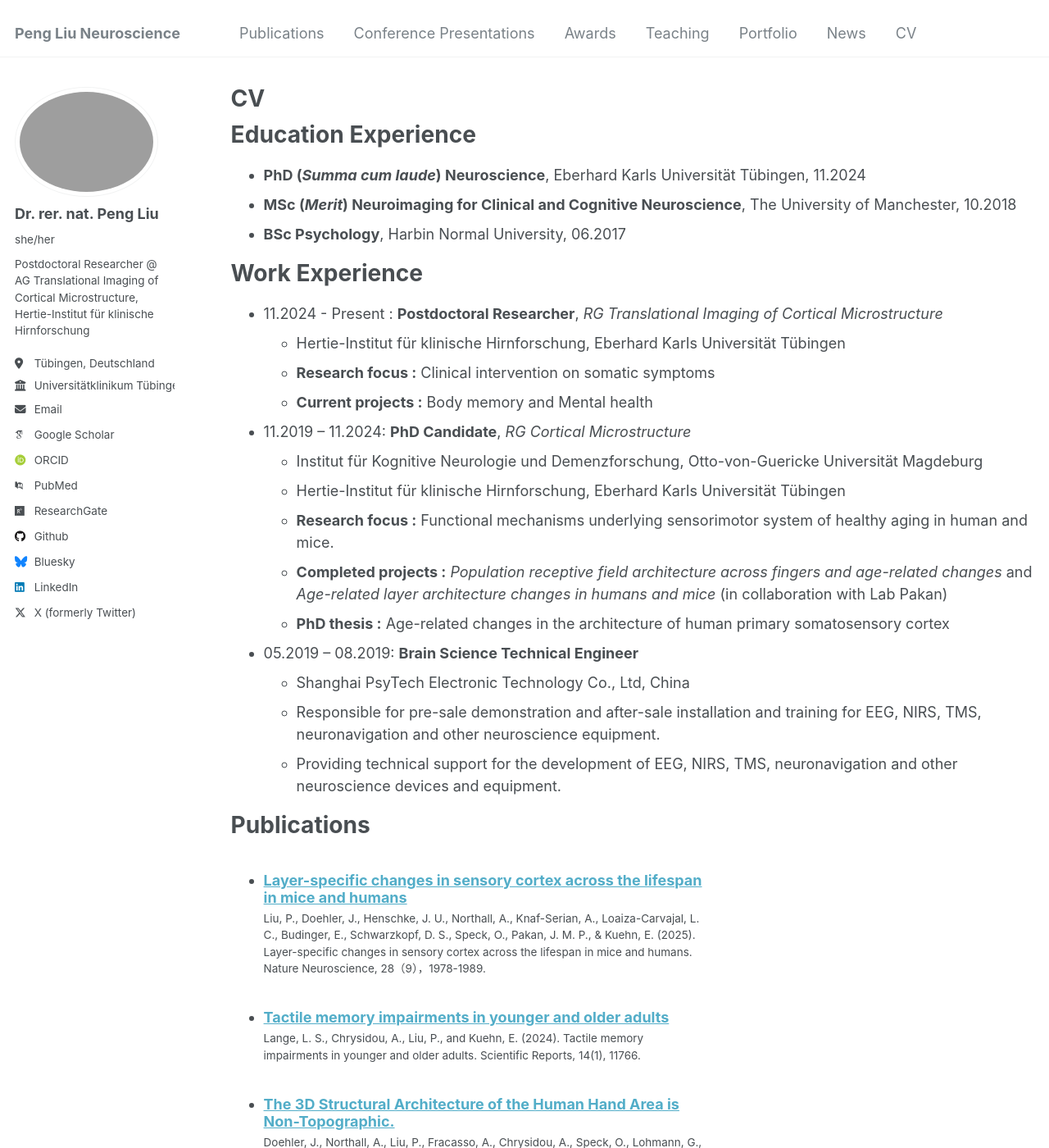
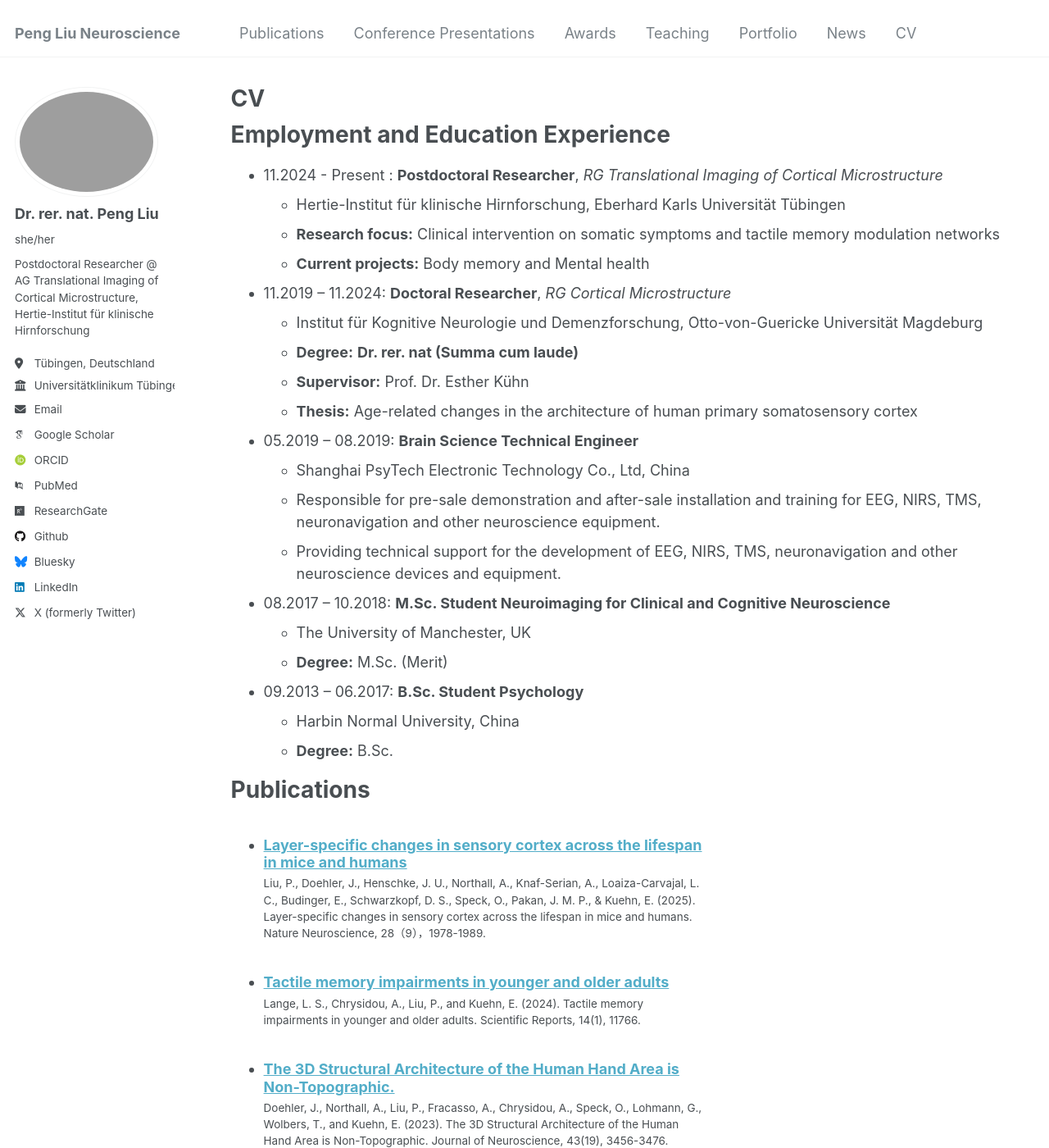
Before and after one commit to PengLiu1120/pengliu, a Jekyll site: the page built from _pages/cv.md, in a window 1280 px wide and 1400 px high. Shown: the whole window at 82% size. Built offline with Jekyll 4.4.1, drawn with Linux system fonts in a browser that asks for light colours; some web fonts are replaced.

Commit message:
Update cv.md

```diff
--- a/_pages/cv.md
+++ b/_pages/cv.md
@@ -9,30 +9,31 @@ redirect_from:
 
 {% include base_path %}
 
-Education Experience
-======
-* **PhD (_Summa cum laude_) Neuroscience**, Eberhard Karls Universität Tübingen, 11.2024
-* **MSc (_Merit_) Neuroimaging for Clinical and Cognitive Neuroscience**, The University of Manchester, 10.2018
-* **BSc Psychology**, Harbin Normal University, 06.2017
-
-Work Experience
+Employment and Education Experience
 ======
 * 11.2024 - Present : **Postdoctoral Researcher**, _RG Translational Imaging of Cortical Microstructure_
   * Hertie-Institut für klinische Hirnforschung, Eberhard Karls Universität Tübingen
-  * **Research focus :** Clinical intervention on somatic symptoms
-  * **Current projects :** Body memory and Mental health
+  * **Research focus:** Clinical intervention on somatic symptoms and tactile memory modulation networks
+  * **Current projects:** Body memory and Mental health
 
-* 11.2019 – 11.2024: **PhD Candidate**, _RG Cortical Microstructure_
+* 11.2019 – 11.2024: **Doctoral Researcher**, _RG Cortical Microstructure_
   * Institut für Kognitive Neurologie und Demenzforschung, Otto-von-Guericke Universität Magdeburg
-  * Hertie-Institut für klinische Hirnforschung, Eberhard Karls Universität Tübingen
-  * **Research focus :** Functional mechanisms underlying sensorimotor system of healthy aging in human and mice.
-  * **Completed projects :** _Population receptive field architecture across fingers and age-related changes_ and _Age-related layer architecture changes in humans and mice_ (in collaboration with Lab Pakan)
-  * **PhD thesis :** Age-related changes in the architecture of human primary somatosensory cortex
+  * **Degree:** **Dr. rer. nat (Summa cum laude)**
+  * **Supervisor:** Prof. Dr. Esther Kühn
+  * **Thesis:** Age-related changes in the architecture of human primary somatosensory cortex
 
 * 05.2019 – 08.2019: **Brain Science Technical Engineer**
   * Shanghai PsyTech Electronic Technology Co., Ltd, China
   * Responsible for pre-sale demonstration and after-sale installation and training for EEG, NIRS, TMS, neuronavigation and other neuroscience equipment.
   * Providing technical support for the development of EEG, NIRS, TMS, neuronavigation and other neuroscience devices and equipment.
+
+* 08.2017 – 10.2018: **M.Sc. Student Neuroimaging for Clinical and Cognitive Neuroscience**
+  * The University of Manchester, UK
+  * **Degree:** M.Sc. (Merit)
+
+* 09.2013 – 06.2017: **B.Sc. Student Psychology**
+  * Harbin Normal University, China
+  * **Degree:** B.Sc.
 
 Publications
 ======
```
